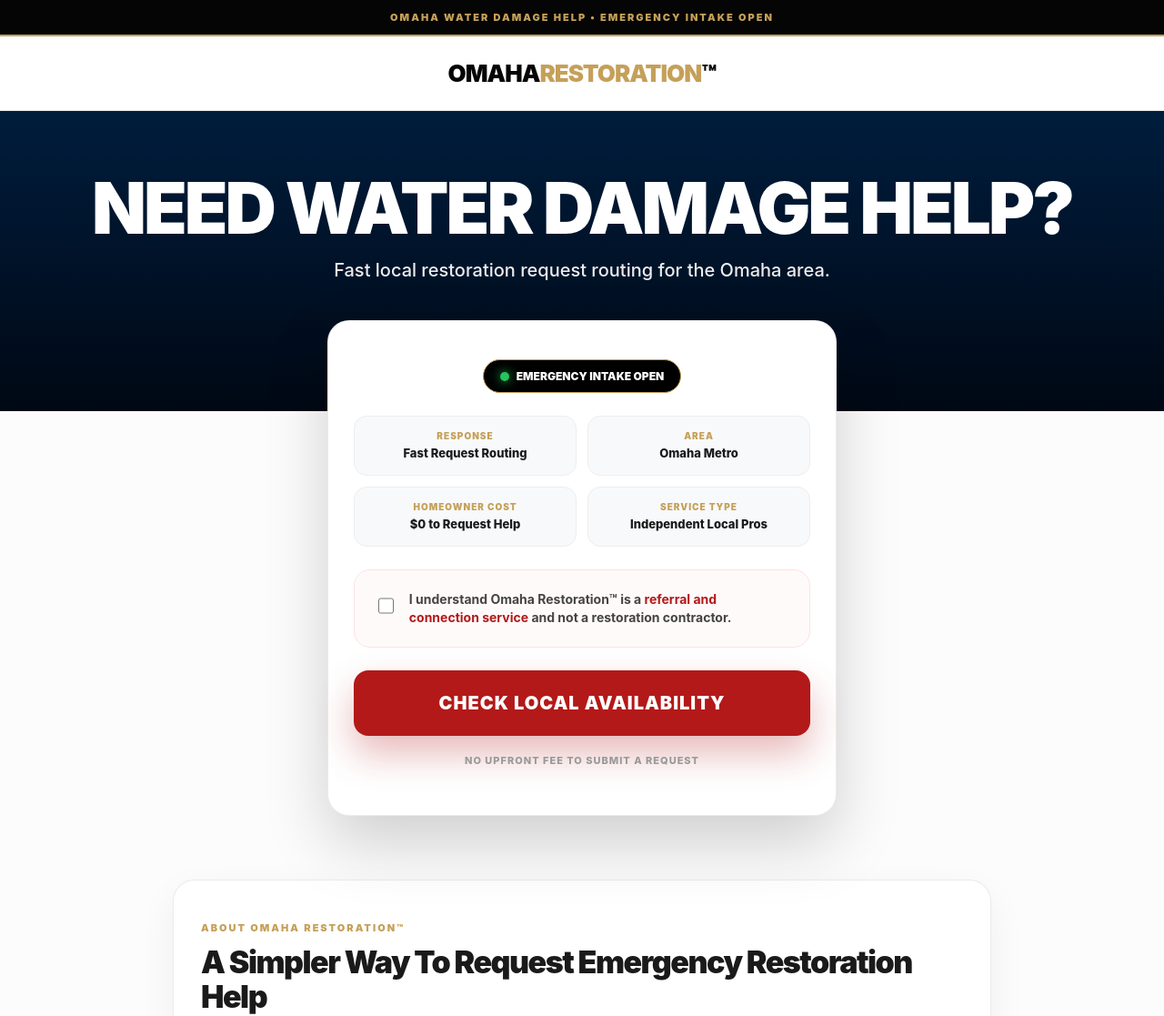
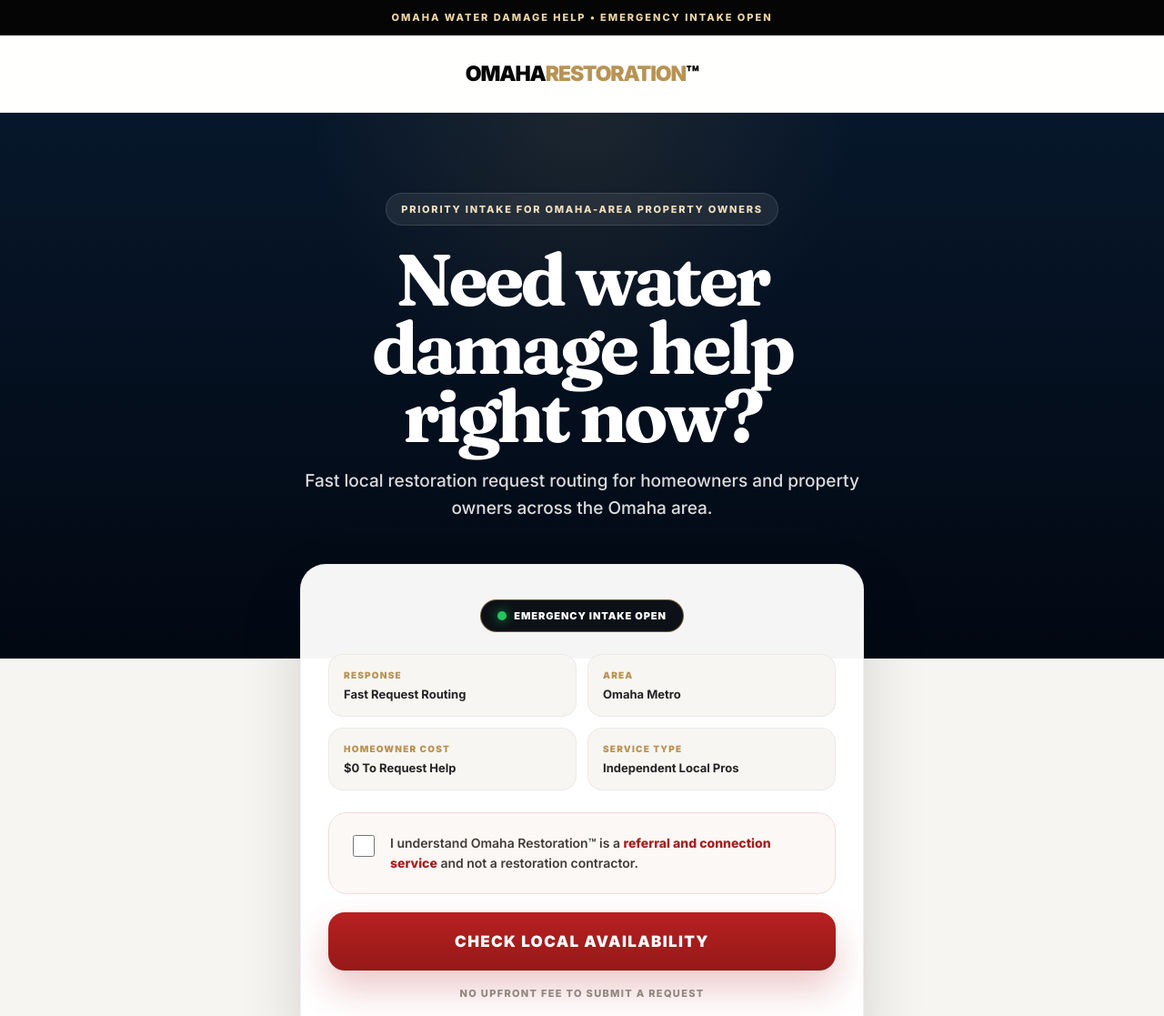
Before and after one commit to crapsedge/promptplug, a plain HTML site: page index.html in a window 1280 px wide. Shown: the top 1117 px of the page at 91% size. Drawn offline with Linux system fonts and the light colour scheme.

Commit message:
Update index.html

```diff
--- a/index.html
+++ b/index.html
@@ -25,16 +25,30 @@
     content="Request emergency water damage help in Omaha. Omaha Restoration™ connects property owners with available local restoration professionals."
   >
 
+  <link rel="preconnect" href="https://fonts.googleapis.com">
+  <link rel="preconnect" href="https://fonts.gstatic.com" crossorigin>
+  <link href="https://fonts.googleapis.com/css2?family=Inter:wght@400;500;600;700;800;900&family=Fraunces:opsz,wght@9..144,700&display=swap" rel="stylesheet">
+
   <style>
     :root {
-      --primary: #b31919;
-      --secondary: #001d3d;
+      --primary: #a61e1e;
+      --primary-hover: #8f1717;
+      --secondary: #07172b;
+      --secondary-2: #020812;
       --black: #050505;
-      --off-white: #fcfcfc;
-      --gold: #c5a059;
-      --text: #1a1a1a;
+      --off-white: #f7f5f2;
+      --white: #ffffff;
+      --gold: #b89354;
+      --text: #161616;
+      --muted: #66615b;
       --border: rgba(0,0,0,0.08);
-      --card-shadow: 0 30px 70px rgba(0,0,0,0.18);
+      --border-strong: rgba(0,0,0,0.12);
+      --card-shadow: 0 30px 70px rgba(0,0,0,0.14);
+      --soft-shadow: 0 18px 40px rgba(0,0,0,0.06);
+      --radius-lg: 24px;
+      --radius-md: 18px;
+      --radius-sm: 14px;
+      --content: 1120px;
     }
 
     * {
@@ -42,39 +56,71 @@
       -webkit-tap-highlight-color: transparent;
     }
 
+    html {
+      -webkit-text-size-adjust: 100%;
+      scroll-behavior: smooth;
+    }
+
     body {
       margin: 0;
       background: var(--off-white);
       color: var(--text);
-      font-family: -apple-system, BlinkMacSystemFont, "SF Pro Display", "Segoe UI", sans-serif;
+      font-family: "Inter", -apple-system, BlinkMacSystemFont, "Segoe UI", sans-serif;
       -webkit-font-smoothing: antialiased;
+      text-rendering: optimizeLegibility;
+    }
+
+    a {
+      color: inherit;
+      text-decoration: none;
+    }
+
+    img, svg {
+      display: block;
+      max-width: 100%;
+    }
+
+    .container {
+      width: min(calc(100% - 32px), var(--content));
+      margin: 0 auto;
     }
 
     .top-bar {
       background: var(--black);
-      color: var(--gold);
-      padding: 12px;
+      color: #ecd4a2;
+      padding: 12px 16px;
       font-size: 11px;
-      font-weight: 900;
+      font-weight: 800;
       text-transform: uppercase;
-      letter-spacing: 2px;
+      letter-spacing: 0.18em;
       text-align: center;
-      border-bottom: 2px solid var(--gold);
+      border-bottom: 1px solid rgba(255,255,255,0.08);
     }
 
     header {
-      background: #fff;
-      padding: 25px;
-      text-align: center;
+      background: rgba(255,255,255,0.92);
+      backdrop-filter: blur(14px);
       border-bottom: 1px solid var(--border);
+      position: sticky;
+      top: 0;
+      z-index: 20;
+    }
+
+    .header-inner {
+      min-height: 84px;
+      display: flex;
+      align-items: center;
+      justify-content: center;
+      padding: 0 8px;
     }
 
     .logo {
-      font-size: 26px;
+      font-size: 23px;
       font-weight: 900;
       text-transform: uppercase;
-      letter-spacing: -1px;
+      letter-spacing: -0.05em;
       color: var(--black);
+      line-height: 1;
     }
 
     .logo span {
@@ -82,39 +128,59 @@
     }
 
     .hero {
-      background: linear-gradient(180deg, var(--secondary) 0%, #000814 100%);
+      background:
+        radial-gradient(circle at top, rgba(184,147,84,0.12), transparent 34%),
+        linear-gradient(180deg, var(--secondary) 0%, var(--secondary-2) 100%);
       color: #fff;
       text-align: center;
-      padding: 70px 24px 140px;
+      padding: 88px 24px 150px;
+    }
+
+    .hero-eyebrow {
+      display: inline-flex;
+      align-items: center;
+      gap: 10px;
+      margin-bottom: 22px;
+      padding: 10px 16px;
+      border-radius: 999px;
+      background: rgba(255,255,255,0.08);
+      border: 1px solid rgba(255,255,255,0.12);
+      font-size: 11px;
+      font-weight: 800;
+      text-transform: uppercase;
+      letter-spacing: 0.16em;
+      color: #f1dfbc;
     }
 
     .hero h1 {
-      margin: 0 0 16px;
-      font-size: clamp(44px, 11vw, 78px);
-      line-height: 0.95;
-      font-weight: 900;
-      letter-spacing: -3px;
+      margin: 0 auto 18px;
+      max-width: 11ch;
+      font-family: "Fraunces", Georgia, serif;
+      font-size: clamp(46px, 10vw, 80px);
+      line-height: 0.94;
+      font-weight: 700;
+      letter-spacing: -0.05em;
     }
 
     .hero p {
       margin: 0 auto;
-      max-width: 620px;
-      font-size: 20px;
-      line-height: 1.5;
-      color: rgba(255,255,255,0.92);
+      max-width: 680px;
+      font-size: 19px;
+      line-height: 1.6;
+      color: rgba(255,255,255,0.86);
       font-weight: 500;
     }
 
     .command-card {
-      background: #fff;
-      max-width: 560px;
-      margin: -100px auto 40px;
-      padding: 42px 28px;
-      border-radius: 24px;
+      background: rgba(255,255,255,0.96);
+      max-width: 620px;
+      margin: -104px auto 44px;
+      padding: 38px 30px 30px;
+      border-radius: 28px;
       box-shadow: var(--card-shadow);
       position: relative;
       z-index: 10;
-      border: 1px solid var(--border);
+      border: 1px solid rgba(0,0,0,0.06);
       text-align: center;
     }
 
@@ -123,13 +189,15 @@
       align-items: center;
       gap: 8px;
       padding: 10px 18px;
-      background: #000;
+      background: #0d1117;
       color: #fff;
-      border-radius: 50px;
-      font-size: 12px;
+      border-radius: 999px;
+      font-size: 11px;
       font-weight: 900;
-      border: 1px solid var(--gold);
-      margin-bottom: 25px;
+      border: 1px solid rgba(184,147,84,0.55);
+      margin-bottom: 24px;
+      letter-spacing: 0.08em;
+      text-transform: uppercase;
     }
 
     .dot {
@@ -137,7 +205,7 @@
       height: 10px;
       background: #22c55e;
       border-radius: 50%;
-      box-shadow: 0 0 12px #22c55e;
+      box-shadow: 0 0 12px rgba(34,197,94,0.75);
       animation: pulse 2s infinite;
     }
 
@@ -150,37 +218,39 @@
       display: grid;
       grid-template-columns: 1fr 1fr;
       gap: 12px;
-      margin-bottom: 25px;
+      margin-bottom: 24px;
+      text-align: left;
     }
 
     .trust-item {
-      background: #f8f9fa;
-      padding: 15px;
-      border-radius: 14px;
-      border: 1px solid #eee;
+      background: #f8f6f3;
+      padding: 16px 16px 15px;
+      border-radius: 16px;
+      border: 1px solid rgba(0,0,0,0.05);
       font-size: 13px;
-      font-weight: 800;
-      line-height: 1.3;
+      font-weight: 700;
+      line-height: 1.35;
+      color: #242424;
     }
 
     .trust-item span {
       display: block;
-      margin-bottom: 4px;
+      margin-bottom: 5px;
       color: var(--gold);
       font-size: 10px;
       font-weight: 900;
       text-transform: uppercase;
-      letter-spacing: 1px;
+      letter-spacing: 0.12em;
     }
 
     .checkbox-container {
-      background: #fffafa;
+      background: #fcf8f6;
       padding: 22px;
-      border-radius: 18px;
-      border: 1px solid #fee2e2;
+      border-radius: 20px;
+      border: 1px solid #f0ddd9;
       text-align: left;
-      margin-bottom: 25px;
-      transition: all 0.3s ease;
+      margin-bottom: 20px;
+      transition: 0.25s ease;
     }
 
     .checkbox-container.error {
@@ -191,51 +261,80 @@
 
     @keyframes shake {
       0%,100% { transform: translateX(0); }
-      25% { transform: translateX(-5px); }
-      75% { transform: translateX(5px); }
+      25% { transform: translateX(-4px); }
+      75% { transform: translateX(4px); }
+    }
+
+    .checkbox-row {
+      display: flex;
+      gap: 14px;
+      align-items: flex-start;
+    }
+
+    .checkbox-row input {
+      width: 24px;
+      height: 24px;
+      cursor: pointer;
+      accent-color: var(--primary);
+      flex: none;
+      margin-top: 2px;
+    }
+
+    .checkbox-row label {
+      font-size: 14px;
+      font-weight: 600;
+      cursor: pointer;
+      line-height: 1.55;
+      color: #403b37;
+    }
+
+    .checkbox-row label strong {
+      color: var(--primary);
+      font-weight: 800;
     }
 
     .btn-action {
       display: block;
-      background: var(--primary);
+      background: linear-gradient(180deg, #b72020 0%, #961919 100%);
       color: #fff;
       text-decoration: none;
-      padding: 24px;
-      border-radius: 16px;
-      font-size: 20px;
+      padding: 22px 24px;
+      border-radius: 18px;
+      font-size: 17px;
       font-weight: 900;
       text-transform: uppercase;
-      letter-spacing: 1px;
-      transition: all 0.3s ease;
-      box-shadow: 0 20px 40px rgba(179,25,25,0.3);
+      letter-spacing: 0.08em;
+      transition: transform 0.25s ease, filter 0.25s ease, box-shadow 0.25s ease;
+      box-shadow: 0 20px 40px rgba(179,25,25,0.24);
     }
 
     .btn-action:hover {
       transform: translateY(-2px);
-      filter: brightness(1.08);
+      filter: brightness(1.03);
+      box-shadow: 0 24px 44px rgba(179,25,25,0.28);
     }
 
     .small-note {
-      margin-top: 20px;
+      margin-top: 18px;
       font-size: 11px;
       font-weight: 800;
-      color: #999;
+      color: #90867d;
       text-transform: uppercase;
-      letter-spacing: 1px;
+      letter-spacing: 0.12em;
     }
 
     .about-section {
-      padding: 30px 20px 70px;
+      padding: 24px 20px 84px;
     }
 
     .about-card {
-      max-width: 900px;
+      max-width: 960px;
       margin: 0 auto;
-      background: #fff;
-      border-radius: 24px;
-      padding: 45px 30px;
-      border: 1px solid var(--border);
-      box-shadow: 0 15px 40px rgba(0,0,0,0.06);
+      background: rgba(255,255,255,0.98);
+      border-radius: 28px;
+      padding: 48px 34px;
+      border: 1px solid rgba(0,0,0,0.06);
+      box-shadow: var(--soft-shadow);
     }
 
     .about-top {
@@ -243,30 +342,38 @@
       font-size: 11px;
       font-weight: 900;
       text-transform: uppercase;
-      letter-spacing: 2px;
+      letter-spacing: 0.18em;
       margin-bottom: 12px;
     }
 
     .about-card h2 {
       margin: 0 0 18px;
-      font-size: 34px;
-      line-height: 1.1;
-      letter-spacing: -1.5px;
-      font-weight: 900;
+      max-width: 14ch;
+      font-family: "Fraunces", Georgia, serif;
+      font-size: clamp(30px, 5vw, 42px);
+      line-height: 1.02;
+      letter-spacing: -0.04em;
+      font-weight: 700;
+      color: #111;
     }
 
     .about-card p {
-      margin-bottom: 18px;
-      font-size: 17px;
+      margin: 0 0 18px;
+      font-size: 16px;
       line-height: 1.8;
-      color: #555;
+      color: var(--muted);
+      max-width: 70ch;
     }
 
     footer {
       background: var(--black);
-      color: #777;
+      color: #7f7f7f;
       text-align: center;
-      padding: 60px 20px;
+      padding: 60px 20px 54px;
+    }
+
+    footer .footer-links {
+      margin-bottom: 26px;
     }
 
     footer a {
@@ -275,34 +382,58 @@
       margin: 0 15px;
       font-size: 13px;
       font-weight: 700;
+      opacity: 0.92;
     }
 
     .disclosure {
       max-width: 850px;
-      margin: 25px auto;
-      padding-top: 25px;
+      margin: 0 auto 24px;
+      padding-top: 24px;
       border-top: 1px solid #222;
       font-size: 11px;
-      line-height: 1.7;
+      line-height: 1.75;
     }
 
-    @media (max-width: 520px) {
+    .copyright {
+      font-size: 10px;
+      font-weight: 900;
+      letter-spacing: 0.18em;
+      color: #444;
+      margin-top: 18px;
+      text-transform: uppercase;
+    }
+
+    @media (max-width: 640px) {
+      .hero {
+        padding: 70px 20px 132px;
+      }
+
+      .hero h1 {
+        font-size: 50px;
+      }
+
+      .hero p {
+        font-size: 17px;
+      }
+
       .command-card {
         margin-left: 14px;
         margin-right: 14px;
-        padding: 35px 20px;
+        padding: 30px 18px 22px;
+        border-radius: 24px;
       }
 
-      .hero h1 {
-        font-size: 48px;
-      }
-
-      .hero p {
-        font-size: 18px;
+      .trust-grid {
+        grid-template-columns: 1fr;
       }
 
       .btn-action {
-        font-size: 18px;
+        font-size: 16px;
+        padding: 20px 18px;
+      }
+
+      .about-card {
+        padding: 34px 22px;
       }
 
       footer a {
@@ -320,19 +451,24 @@
   </div>
 
   <header>
-    <div class="logo">Omaha<span>Restoration</span>™</div>
+    <div class="container header-inner">
+      <div class="logo">Omaha<span>Restoration</span>™</div>
+    </div>
   </header>
 
   <section class="hero">
-    <h1>NEED WATER DAMAGE HELP?</h1>
-    <p>Fast local restoration request routing for the Omaha area.</p>
+    <div class="hero-eyebrow">
+      Priority Intake For Omaha-Area Property Owners
+    </div>
+    <h1>Need water damage help right now?</h1>
+    <p>Fast local restoration request routing for homeowners and property owners across the Omaha area.</p>
   </section>
 
   <div class="command-card">
 
     <div class="status-pill">
       <span class="dot"></span>
-      EMERGENCY INTAKE OPEN
+      Emergency Intake Open
     </div>
 
     <div class="trust-grid">
@@ -348,7 +484,7 @@
 
       <div class="trust-item">
         <span>Homeowner Cost</span>
-        $0 to Request Help
+        $0 To Request Help
       </div>
 
       <div class="trust-item">
@@ -358,28 +494,22 @@
     </div>
 
     <div id="check-box-area" class="checkbox-container">
-      <div style="display:flex; gap:14px; align-items:flex-start;">
+      <div class="checkbox-row">
 
         <input
           type="checkbox"
           id="legal-check"
-          style="width:28px; height:28px; cursor:pointer; accent-color:var(--primary);"
         >
 
-        <label
-          for="legal-check"
-          style="font-size:14px; font-weight:700; cursor:pointer; line-height:1.45; color:#444;"
-        >
-          I understand Omaha Restoration™ is a
-          <span style="color:var(--primary)">referral and connection service</span>
-          and not a restoration contractor.
+        <label for="legal-check">
+          I understand Omaha Restoration™ is a <strong>referral and connection service</strong> and not a restoration contractor.
         </label>
 
       </div>
     </div>
 
     <a href="#" id="main-cta" class="btn-action">
-      CHECK LOCAL AVAILABILITY
+      Check Local Availability
     </a>
 
     <p class="small-note">
@@ -396,7 +526,7 @@
       </div>
 
       <h2>
-        A Simpler Way To Request Emergency Restoration Help
+        A simpler way to request emergency restoration help
       </h2>
 
       <p>
@@ -416,7 +546,7 @@
 
   <footer>
 
-    <div style="margin-bottom:25px;">
+    <div class="footer-links">
       <a href="contact.html">Contact</a>
       <a href="terms.html">Terms</a>
       <a href="privacy.html">Privacy</a>
@@ -430,7 +560,7 @@
       We are not a restoration contractor, do not perform physical labor, construction, mitigation, or repair services, and do not directly control the work performed by independent third-party contractors.
     </div>
 
-    <div style="font-size:10px; font-weight:900; letter-spacing:2px; color:#444; margin-top:20px;">
+    <div class="copyright">
       © <span id="yr"></span> MURRAYS EMPIRE LLC
     </div>
 
@@ -448,6 +578,7 @@
 
       if (!check.checked) {
         box.classList.add('error');
+        check.focus();
 
         setTimeout(() => {
           box.classList.remove('error');
```
